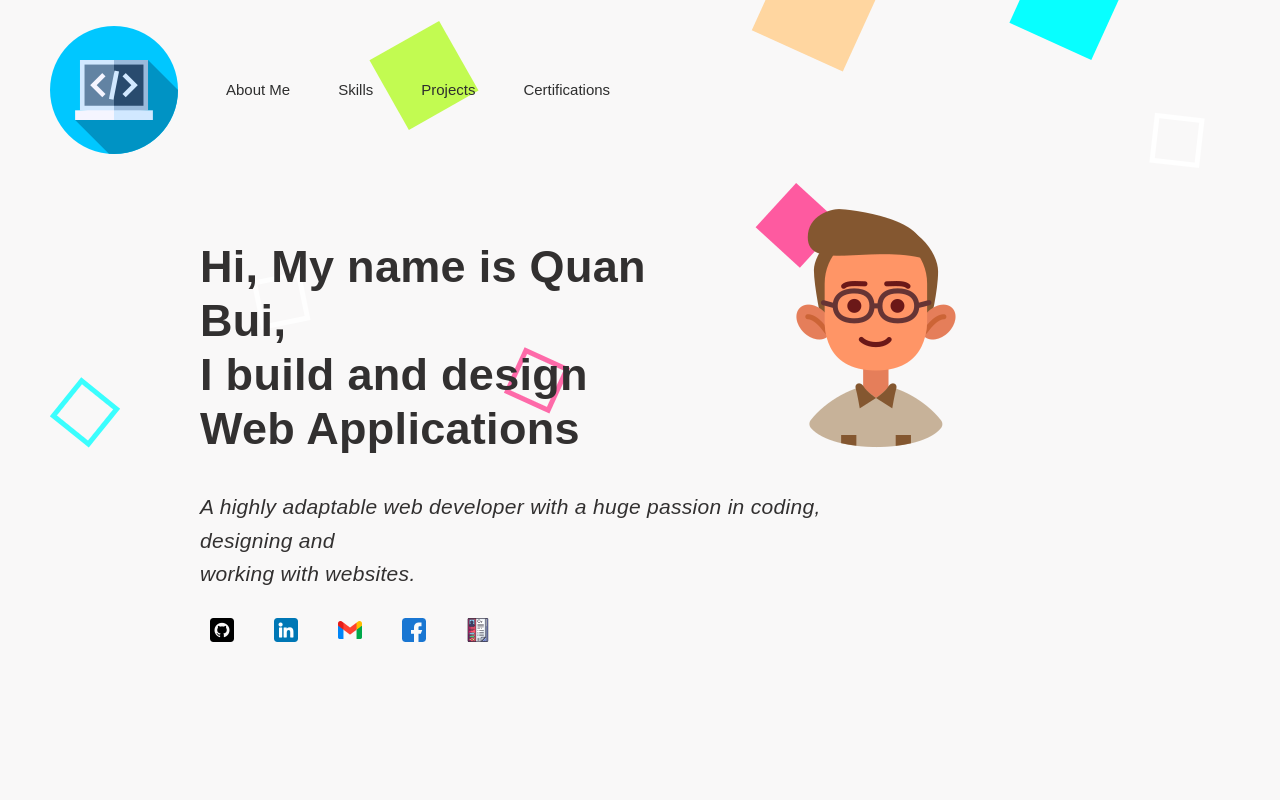
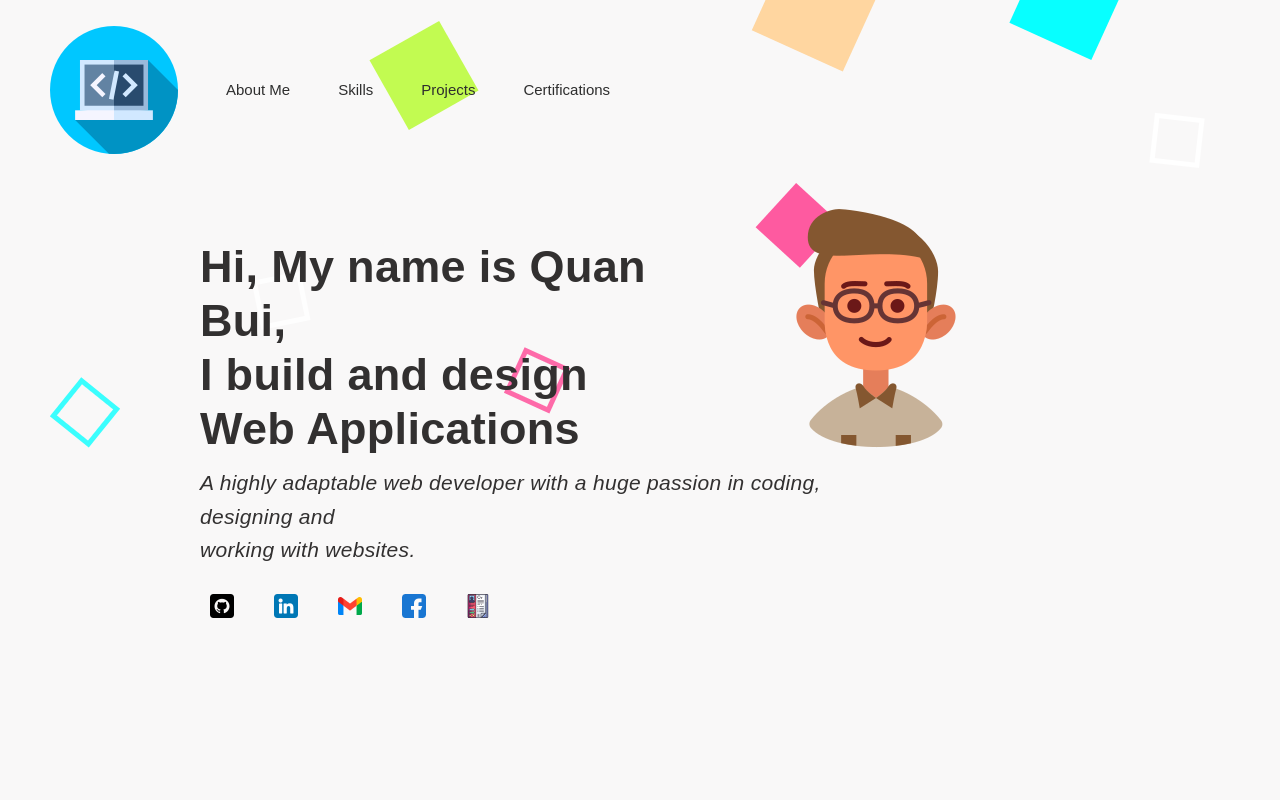
Before and after one commit to quanbui210/Personal-Portfolio, a React (Create React App) app: page / in a window 1280 px wide. Shown: the top 800 px of the page. Built offline with nearby package versions, Linux system fonts and the light colour scheme; a web font is replaced by a local one.

Commit message:
font-style

```diff
--- a/src/Components/Introduction/Introduction.scss
+++ b/src/Components/Introduction/Introduction.scss
@@ -1,3 +1,6 @@
+p {
+  font-weight: 450 !important;
+}
 .intro {
     margin: 350px 180px;
     width: 100%;
@@ -7,7 +10,6 @@
             color: #ccc;
             letter-spacing: .4px;
             font-weight: 680;
-            margin-bottom: 25px;
         }
         &-img{
           margin-left: 40px;
@@ -18,8 +20,8 @@
             font-size: 20px;
             font-weight: 300;
             font-style: italic;
-            margin-top: 14px;
             line-height: 2.0;
+            margin-top: -10px;
         }
         &-icon {
             margin: 0px 20px 0px 0px;
--- a/src/Components/Projects/ProjectCard.scss
+++ b/src/Components/Projects/ProjectCard.scss
@@ -126,7 +126,7 @@
     }
     p {
         font-size: 13.5px;
-        margin: 0 60px;
+        margin: 13px 60px;
         i {
             color: #299ca4;
         }
```
